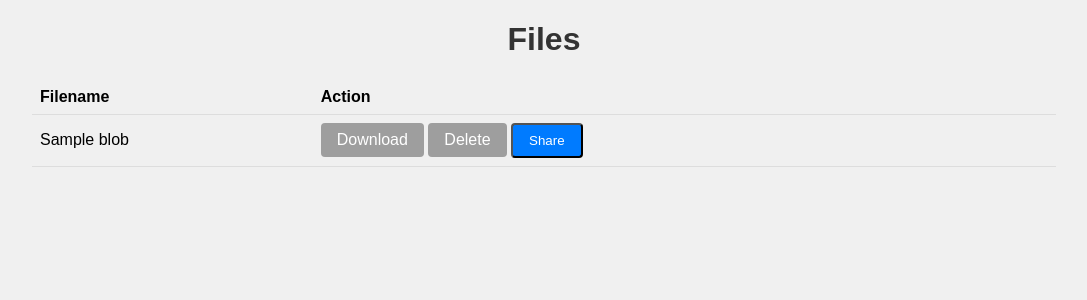
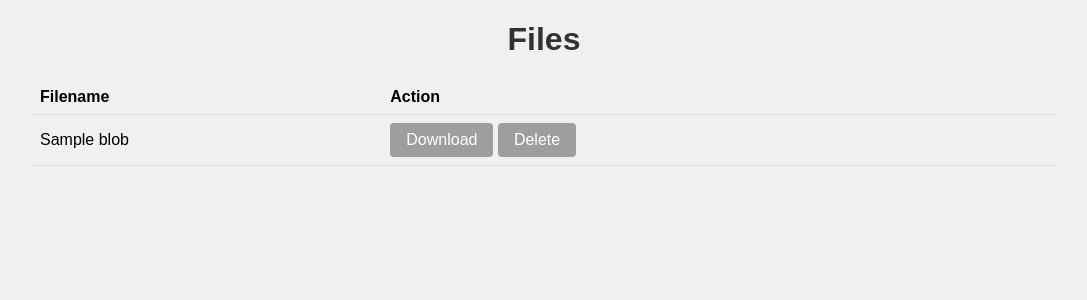
Before and after one commit to Sruthipushparaj/clouddrive, a Flask app: template templates/view.html in a window 1280 px wide. Shown: the top 300 px of the page, without its empty margins (96-1183 px from the left). Run offline with Flask 3, Linux system fonts and the light colour scheme; the template is opened without the code that fills it: most values are stand-ins (such as "Sample title", 1, 10 or a date in 2020); grey boxes are pictures that could not be loaded.

Commit message:
Update view.html

```diff
--- a/templates/view.html
+++ b/templates/view.html
@@ -85,7 +85,7 @@
                     <a href="{{ url_for('delete_file', filename=blob) }}" class="button" onclick="return confirm('Are you sure you want to delete this file?')">Delete</a>
                     <form action="{{ url_for('share_file') }}" method="post" style="display: inline;">
                         <input type="hidden" name="filename" value="{{ blob }}">
-                        <button type="submit" class="button">Share</button>
+
                     </form>
                 </td>
             </tr>
```
